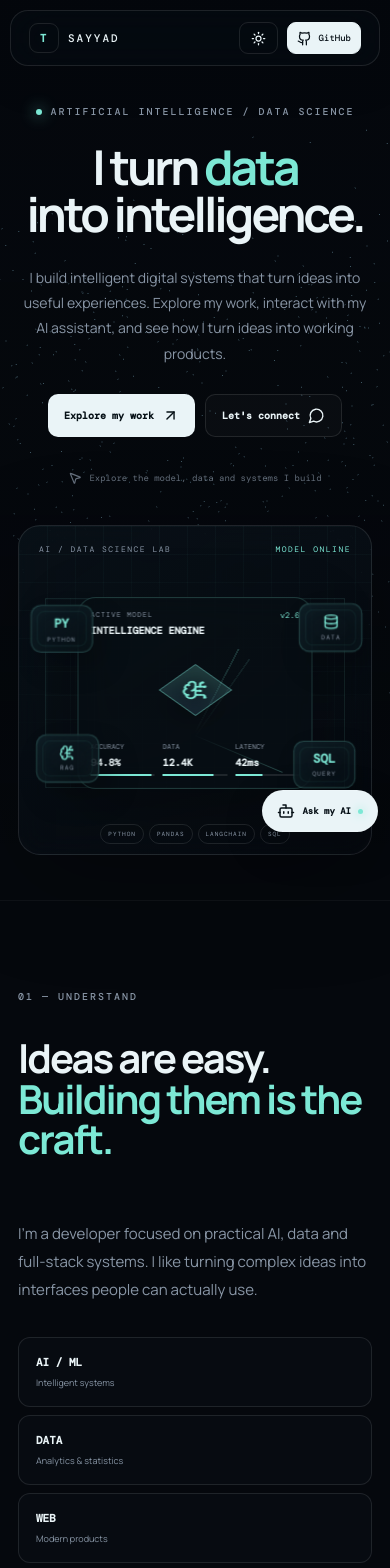
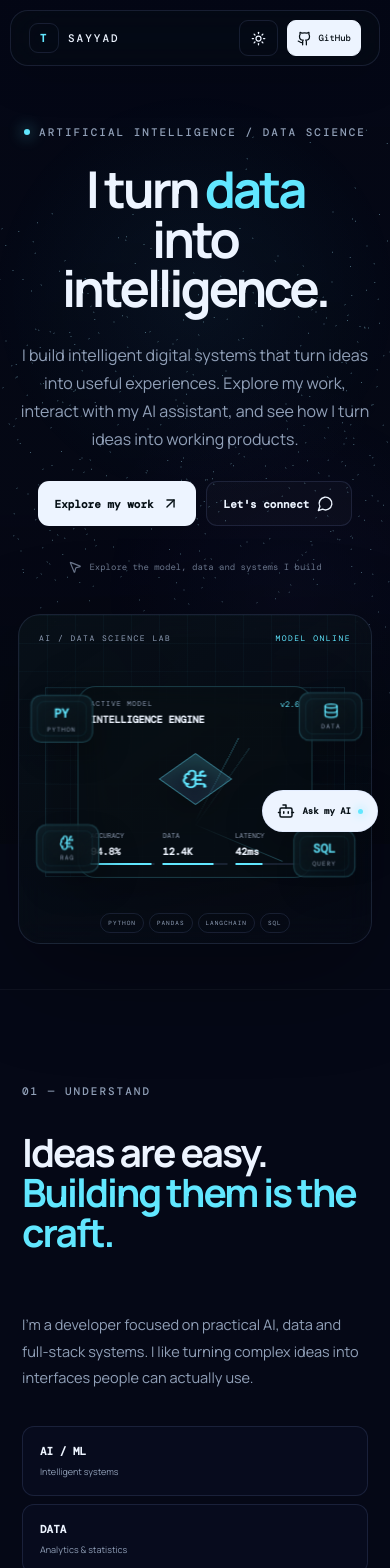
Before and after one commit to tshamshuddinsayyad/portfolio, a React (Vite) app: page / in a window 390 px wide. Shown: the top 1568 px of the page. Built offline with nearby package versions, Linux system fonts and the light colour scheme.

Commit message:
Refresh AI theme colors and improve readability with cursor lighting

```diff
--- a/src/styles.css
+++ b/src/styles.css
@@ -2,17 +2,16 @@
 
 :root{
   font-family:Manrope,system-ui,sans-serif;
-  color:#eaf4f7;
-  background:#05080d;
-  --text:#eaf4f7;--muted:#8996a6;--line:rgba(255,255,255,.10);
-  --accent:#7ce8d5;--accent2:#77a9ff;--panel:rgba(10,15,22,.58);
-  --shadow:0 30px 100px rgba(0,0,0,.25)
+  color:#edf4ff;background:#050816;
+  --text:#edf4ff;--muted:#91a0b8;--line:rgba(151,180,255,.13);
+  --accent:#61e7ff;--accent2:#8b7cff;--panel:rgba(10,15,34,.66);
+  --glow:rgba(97,231,255,.20);--shadow:0 30px 100px rgba(0,0,0,.32)
 }
 [data-theme="light"]{
-  color:#101820;background:#f4f7f7;
-  --text:#101820;--muted:#65717b;--line:rgba(10,25,35,.10);
-  --accent:#087f86;--accent2:#2869bd;--panel:rgba(255,255,255,.66);
-  --shadow:0 25px 80px rgba(35,65,75,.12)
+  color:#101827;background:#f5f7ff;
+  --text:#101827;--muted:#61708a;--line:rgba(46,73,130,.13);
+  --accent:#087fbd;--accent2:#6655d9;--panel:rgba(255,255,255,.78);
+  --glow:rgba(8,127,189,.14);--shadow:0 25px 80px rgba(49,68,115,.13)
 }
 *{box-sizing:border-box}
 html{scroll-behavior:smooth}
@@ -21,7 +20,8 @@ a{color:inherit;text-decoration:none}
 button,input{font:inherit}
 button{cursor:pointer}
 .app{min-height:100vh;position:relative;overflow:hidden;background:transparent}
-.field{position:fixed;inset:0;z-index:0;pointer-events:none;opacity:.82}
+.field{position:fixed;inset:0;z-index:0;pointer-events:none;opacity:.92}
+.field:after{content:"";position:absolute;inset:0;background:radial-gradient(circle at 50% 35%,rgba(97,231,255,.055),transparent 38%),radial-gradient(circle at 75% 70%,rgba(139,124,255,.045),transparent 32%)}
 .field canvas{display:block;width:100%!important;height:100%!important}
 .app:after{content:"";position:fixed;inset:0;z-index:1;pointer-events:none;background:linear-gradient(180deg,rgba(5,8,13,.02),rgba(5,8,13,.12) 60%,rgba(5,8,13,.35))}
 [data-theme="light"] .app:after{background:linear-gradient(180deg,rgba(244,247,247,.02),rgba(244,247,247,.12) 60%,rgba(244,247,247,.28))}
@@ -30,24 +30,24 @@ button{cursor:pointer}
 [data-theme="light"] .nav{background:rgba(255,255,255,.70)}
 .brand{display:flex;align-items:center;gap:9px;font:500 11px "DM Mono";letter-spacing:2px}
 .brand-mark{display:grid;place-items:center;width:30px;height:30px;border:1px solid var(--line);border-radius:9px;color:var(--accent);font-weight:700}
-.navlinks{display:flex;gap:28px;font:500 10px "DM Mono";color:var(--muted)}
+.navlinks{display:flex;gap:28px;font:500 11px "DM Mono";color:var(--muted)}
 .navlinks a:hover{color:var(--text)}
 .nav-right{display:flex;align-items:center;gap:9px}
-.theme-toggle,.nav-cta{border:1px solid var(--line);background:transparent;color:var(--text);height:32px;padding:0 11px;border-radius:9px;display:flex;align-items:center;gap:7px;font:500 9px "DM Mono"}
+.theme-toggle,.nav-cta{border:1px solid var(--line);background:transparent;color:var(--text);height:36px;padding:0 11px;border-radius:9px;display:flex;align-items:center;gap:7px;font:500 9px "DM Mono"}
 .nav-cta{background:var(--text);color:#071017;border-color:var(--text)}
 [data-theme="light"] .nav-cta{background:#101820;color:#fff}
 
 main{position:relative;z-index:5}
 .hero{min-height:100vh;max-width:1180px;margin:auto;padding:150px 28px 70px;display:grid;grid-template-columns:1.05fr .95fr;gap:40px;align-items:center;position:relative}
 .hero-copy{position:relative;z-index:3}
-.eyebrow,.section-label{font:500 10px "DM Mono";letter-spacing:2px;color:var(--muted)}
+.eyebrow,.section-label{font:500 11px "DM Mono";letter-spacing:2px;color:var(--muted)}
 .eyebrow{display:flex;align-items:center;gap:9px;margin-bottom:25px}
 .status-dot{width:6px;height:6px;border-radius:50%;background:var(--accent);box-shadow:0 0 15px var(--accent)}
 .hero h1{font-size:clamp(54px,7vw,92px);line-height:.98;letter-spacing:-5px;margin:0;max-width:850px}
 em{font-style:normal;color:var(--accent)}
-.hero p{max-width:650px;color:var(--muted);font-size:16px;line-height:1.8;margin:28px 0}
+.hero p{max-width:650px;color:var(--muted);font-size:17px;line-height:1.75;margin:28px 0}
 .hero-actions,.contact-actions{display:flex;gap:10px;flex-wrap:wrap}
-.primary,.secondary{display:inline-flex;align-items:center;justify-content:center;gap:8px;padding:12px 16px;border-radius:10px;font:600 10px "DM Mono";transition:.25s}
+.primary,.secondary{display:inline-flex;align-items:center;justify-content:center;gap:8px;padding:13px 17px;border-radius:11px;font:600 11px "DM Mono";transition:.25s}
 .primary{background:var(--text);color:#061016}
 .secondary{border:1px solid var(--line);background:rgba(255,255,255,.025)}
 .primary:hover,.secondary:hover{transform:translateY(-2px)}
@@ -76,11 +76,11 @@ em{font-style:normal;color:var(--accent)}
 .project-grid{display:grid;grid-template-columns:repeat(3,1fr);gap:12px}
 .project-card{min-height:400px;border:1px solid var(--line);border-radius:20px;padding:25px;position:relative;overflow:hidden;background:rgba(255,255,255,.025);transition:.35s}
 [data-theme="light"] .project-card{background:rgba(255,255,255,.48)}
-.project-card:hover{transform:translateY(-8px);border-color:rgba(124,232,213,.38);box-shadow:var(--shadow)}
+.project-card:hover{transform:translateY(-8px);border-color:rgba(97,231,255,.38);box-shadow:var(--shadow)}
 .project-number{position:absolute;right:22px;top:20px;color:var(--muted);font:9px "DM Mono"}
 .project-icon{width:48px;height:48px;border:1px solid var(--line);border-radius:13px;display:grid;place-items:center;color:var(--accent);margin-bottom:28px}
 .project-type{font:8px "DM Mono";color:var(--muted);letter-spacing:1.4px}
-.project-card h3{font-size:23px;line-height:1.15;margin:12px 0}
+.project-card h3{font-size:25px;line-height:1.15;margin:12px 0}
 .project-card p{font-size:12px;line-height:1.75;color:var(--muted);min-height:88px}
 .tags{display:flex;flex-wrap:wrap;gap:6px;margin:20px 0}
 .tags span{font:8px "DM Mono";padding:6px 8px;border:1px solid var(--line);border-radius:999px;color:var(--muted)}
@@ -109,7 +109,7 @@ em{font-style:normal;color:var(--accent)}
 
 .contact-box{border:1px solid var(--line);border-radius:24px;padding:55px;background:rgba(255,255,255,.025);box-shadow:var(--shadow);position:relative;overflow:hidden}
 [data-theme="light"] .contact-box{background:rgba(255,255,255,.52)}
-.contact-box:after{content:"";position:absolute;width:360px;height:360px;border-radius:50%;right:-100px;bottom:-180px;border:1px solid var(--line);box-shadow:0 0 0 60px rgba(124,232,213,.025),0 0 0 120px rgba(124,232,213,.018)}
+.contact-box:after{content:"";position:absolute;width:360px;height:360px;border-radius:50%;right:-100px;bottom:-180px;border:1px solid var(--line);box-shadow:0 0 0 60px rgba(97,231,255,.025),0 0 0 120px rgba(97,231,255,.018)}
 .contact-box h2{margin:28px 0 10px}.contact-box>p{max-width:650px;margin-bottom:28px}
 
 footer{position:relative;z-index:5;max-width:1180px;margin:auto;padding:28px;color:var(--muted);display:flex;justify-content:space-between;border-top:1px solid var(--line);font:8px "DM Mono";letter-spacing:1px}
@@ -118,7 +118,7 @@ footer{position:relative;z-index:5;max-width:1180px;margin:auto;padding:28px;col
 .chat-fab i{width:5px;height:5px;border-radius:50%;background:var(--accent);box-shadow:0 0 10px var(--accent)}
 .chat-panel{position:fixed;z-index:31;right:22px;bottom:75px;width:min(390px,calc(100vw - 28px));height:560px;border:1px solid var(--line);border-radius:18px;background:rgba(7,12,18,.92);backdrop-filter:blur(22px);box-shadow:var(--shadow);display:flex;flex-direction:column;overflow:hidden}
 [data-theme="light"] .chat-panel{background:rgba(250,252,252,.94)}
-.chat-head{padding:15px;border-bottom:1px solid var(--line);display:flex;justify-content:space-between;gap:10px}.chat-head b{display:flex;align-items:center;gap:6px;font:600 10px "DM Mono"}.chat-head b svg{color:var(--accent)}.chat-head small{display:block;color:var(--muted);font-size:9px;margin-top:5px}.chat-head-actions{display:flex;gap:5px}.chat-head-actions button{border:1px solid var(--line);background:transparent;color:var(--text);border-radius:7px;padding:5px 7px;font:8px "DM Mono"}.search-toggle.active{color:var(--accent);border-color:rgba(124,232,213,.3)}
+.chat-head{padding:15px;border-bottom:1px solid var(--line);display:flex;justify-content:space-between;gap:10px}.chat-head b{display:flex;align-items:center;gap:6px;font:600 10px "DM Mono"}.chat-head b svg{color:var(--accent)}.chat-head small{display:block;color:var(--muted);font-size:9px;margin-top:5px}.chat-head-actions{display:flex;gap:5px}.chat-head-actions button{border:1px solid var(--line);background:transparent;color:var(--text);border-radius:7px;padding:5px 7px;font:8px "DM Mono"}.search-toggle.active{color:var(--accent);border-color:rgba(97,231,255,.3)}
 .quick-prompts{display:flex;gap:6px;overflow:auto;padding:10px;border-bottom:1px solid var(--line)}.quick-prompts button{white-space:nowrap;border:1px solid var(--line);background:transparent;color:var(--muted);border-radius:999px;padding:6px 8px;font-size:8px}
 .chat-body{flex:1;overflow:auto;padding:13px}.chat-message{margin-bottom:11px}.bubble{max-width:88%;padding:10px 12px;border-radius:12px;font-size:11px;line-height:1.55;white-space:pre-wrap}.bubble.assistant{background:rgba(255,255,255,.06);color:var(--text)}.bubble.user{margin-left:auto;background:var(--accent);color:#061016}.sources{display:grid;gap:3px;margin-top:5px}.sources span{font:8px "DM Mono";color:var(--muted)}.sources a{font-size:8px;color:var(--accent2)}.typing span{margin-left:5px;animation:blink 1s infinite}
 .chat-input{display:flex;gap:7px;padding:10px;border-top:1px solid var(--line)}.chat-input input{flex:1;min-width:0;border:1px solid var(--line);background:transparent;color:var(--text);outline:0;border-radius:9px;padding:10px;font-size:11px}.chat-input button{width:38px;border:0;border-radius:9px;background:var(--accent);color:#061016}
@@ -141,22 +141,22 @@ footer{position:relative;z-index:5;max-width:1180px;margin:auto;padding:28px;col
   --mx:0;--my:0;perspective:900px;
 }
 [data-theme="light"] .ai-lab{background:linear-gradient(145deg,rgba(255,255,255,.82),rgba(232,243,245,.5))}
-.ai-lab:before{content:"";position:absolute;inset:0;background:linear-gradient(rgba(124,232,213,.035) 1px,transparent 1px),linear-gradient(90deg,rgba(124,232,213,.035) 1px,transparent 1px);background-size:28px 28px;mask-image:linear-gradient(to bottom,black,transparent 85%)}
+.ai-lab:before{content:"";position:absolute;inset:0;background:linear-gradient(rgba(97,231,255,.035) 1px,transparent 1px),linear-gradient(90deg,rgba(97,231,255,.035) 1px,transparent 1px);background-size:28px 28px;mask-image:linear-gradient(to bottom,black,transparent 85%)}
 .lab-top{position:absolute;z-index:8;top:18px;left:20px;right:20px;display:flex;justify-content:space-between;font:8px "DM Mono";letter-spacing:1.5px;color:var(--muted)}
 .lab-top i{font-style:normal;color:var(--accent)}
-.lab-grid{position:absolute;width:300px;height:190px;left:50%;top:51%;transform:translate(-50%,-50%) rotateX(calc(var(--my) * -5deg)) rotateY(calc(var(--mx) * 5deg));border:1px solid rgba(124,232,213,.10);background:linear-gradient(rgba(124,232,213,.025) 1px,transparent 1px),linear-gradient(90deg,rgba(124,232,213,.025) 1px,transparent 1px);background-size:24px 24px;transition:transform .18s ease-out}
-.model-card{position:absolute;z-index:4;width:280px;left:50%;top:51%;transform:translate(calc(-50% + var(--mx) * 10px),calc(-50% + var(--my) * 7px)) rotateX(calc(var(--my) * -3deg)) rotateY(calc(var(--mx) * 3deg));padding:16px;border:1px solid rgba(124,232,213,.2);border-radius:18px;background:rgba(7,14,20,.72);backdrop-filter:blur(16px);box-shadow:0 25px 70px rgba(0,0,0,.28);transition:transform .18s ease-out}
+.lab-grid{position:absolute;width:300px;height:190px;left:50%;top:51%;transform:translate(-50%,-50%) rotateX(calc(var(--my) * -5deg)) rotateY(calc(var(--mx) * 5deg));border:1px solid rgba(97,231,255,.10);background:linear-gradient(rgba(97,231,255,.025) 1px,transparent 1px),linear-gradient(90deg,rgba(97,231,255,.025) 1px,transparent 1px);background-size:24px 24px;transition:transform .18s ease-out}
+.model-card{position:absolute;z-index:4;width:280px;left:50%;top:51%;transform:translate(calc(-50% + var(--mx) * 10px),calc(-50% + var(--my) * 7px)) rotateX(calc(var(--my) * -3deg)) rotateY(calc(var(--mx) * 3deg));padding:16px;border:1px solid rgba(97,231,255,.2);border-radius:18px;background:rgba(7,14,20,.72);backdrop-filter:blur(16px);box-shadow:0 25px 70px rgba(0,0,0,.28);transition:transform .18s ease-out}
 [data-theme="light"] .model-card{background:rgba(255,255,255,.75)}
 .model-head{display:flex;justify-content:space-between;gap:10px}.model-head small{display:block;font:7px "DM Mono";color:var(--muted);letter-spacing:1px}.model-head b{display:block;margin-top:5px;font:600 10px "DM Mono"}.model-head>span{font:8px "DM Mono";color:var(--accent)}
 .model-stage{height:145px;position:relative;display:grid;place-items:center;transform-style:preserve-3d}
-.model-core{width:64px;height:64px;border:1px solid rgba(124,232,213,.5);background:linear-gradient(145deg,rgba(124,232,213,.18),rgba(119,169,255,.08));color:var(--accent);display:grid;place-items:center;transform:translate3d(calc(var(--mx) * 8px),calc(var(--my) * 6px),30px) rotateX(45deg) rotateZ(45deg);box-shadow:14px 18px 35px rgba(0,0,0,.22),inset 0 0 22px rgba(124,232,213,.08);transition:transform .16s ease-out}
+.model-core{width:64px;height:64px;border:1px solid rgba(97,231,255,.5);background:linear-gradient(145deg,rgba(97,231,255,.18),rgba(139,124,255,.08));color:var(--accent);display:grid;place-items:center;transform:translate3d(calc(var(--mx) * 8px),calc(var(--my) * 6px),30px) rotateX(45deg) rotateZ(45deg);box-shadow:14px 18px 35px rgba(0,0,0,.22),inset 0 0 22px rgba(97,231,255,.08);transition:transform .16s ease-out}
 .model-core svg{transform:rotate(-45deg)}
 .core-line{position:absolute;width:1px;height:95px;background:linear-gradient(var(--accent),transparent);opacity:.22;transform-origin:bottom;animation:coreFloat 3.4s ease-in-out infinite}
 .line-a{transform:rotate(35deg)}.line-b{transform:rotate(155deg);animation-delay:.7s}.line-c{transform:rotate(275deg);animation-delay:1.4s}
 .model-metrics{display:grid;grid-template-columns:repeat(3,1fr);gap:8px}.model-metrics div{min-width:0}.model-metrics span{display:block;font:7px "DM Mono";color:var(--muted)}.model-metrics b{display:block;margin:5px 0;font:600 10px "DM Mono"}.model-metrics u{display:block;height:2px;background:var(--line);text-decoration:none}.model-metrics u i{display:block;height:100%;background:var(--accent)}
-.float-3d{position:absolute;z-index:7;width:76px;height:54px;border:1px solid rgba(124,232,213,.25);border-radius:10px;background:linear-gradient(145deg,rgba(14,28,36,.9),rgba(7,14,20,.66));backdrop-filter:blur(10px);box-shadow:10px 14px 28px rgba(0,0,0,.22),inset 0 0 18px rgba(124,232,213,.04);display:flex;flex-direction:column;align-items:center;justify-content:center;gap:3px;font-family:"DM Mono";transform-style:preserve-3d;transition:transform .18s ease-out;animation:floatIdle 4.5s ease-in-out infinite}
+.float-3d{position:absolute;z-index:7;width:76px;height:54px;border:1px solid rgba(97,231,255,.25);border-radius:10px;background:linear-gradient(145deg,rgba(14,28,36,.9),rgba(7,14,20,.66));backdrop-filter:blur(10px);box-shadow:10px 14px 28px rgba(0,0,0,.22),inset 0 0 18px rgba(97,231,255,.04);display:flex;flex-direction:column;align-items:center;justify-content:center;gap:3px;font-family:"DM Mono";transform-style:preserve-3d;transition:transform .18s ease-out;animation:floatIdle 4.5s ease-in-out infinite}
 [data-theme="light"] .float-3d{background:linear-gradient(145deg,rgba(255,255,255,.92),rgba(232,243,245,.72))}
-.float-3d:after{content:"";position:absolute;inset:5px;border:1px solid rgba(124,232,213,.08);border-radius:7px;transform:translateZ(-8px)}
+.float-3d:after{content:"";position:absolute;inset:5px;border:1px solid rgba(97,231,255,.08);border-radius:7px;transform:translateZ(-8px)}
 .float-3d b{font-size:12px;color:var(--accent)}.float-3d svg{color:var(--accent)}.float-3d span{font-size:6px;color:var(--muted);letter-spacing:1px}
 .item-python{left:9%;top:27%;transform:translate3d(calc(var(--mx) * 22px),calc(var(--my) * 18px),35px) rotateX(calc(var(--my) * -12deg)) rotateY(calc(var(--mx) * 16deg));animation-delay:-1s}
 .item-data{right:8%;top:26%;transform:translate3d(calc(var(--mx) * -25px),calc(var(--my) * 15px),50px) rotateX(calc(var(--my) * -14deg)) rotateY(calc(var(--mx) * -18deg));animation-delay:-2.3s}
@@ -173,3 +173,30 @@ footer{position:relative;z-index:5;max-width:1180px;margin:auto;padding:28px;col
  .float-3d{width:60px;height:46px}.item-python{left:5%;top:26%}.item-data{right:5%;top:25%}.item-rag{left:7%;bottom:23%}.item-sql{right:6%;bottom:21%}
  .lab-bottom{gap:5px;flex-wrap:wrap;bottom:10px}.lab-bottom span{font-size:6px}.signal-line{display:none}
 }
+
+/* Mouse-following soft light for readable interactive panels */
+.project-card,.skill-group,.learning-cards article,.contact-box,.language-bar,.mini-stats > div{
+  position:relative;overflow:hidden;
+}
+.project-card:before,.skill-group:before,.learning-cards article:before,.contact-box:before,.language-bar:before,.mini-stats > div:before{
+  content:"";position:absolute;inset:0;pointer-events:none;border-radius:inherit;
+  background:radial-gradient(180px circle at var(--glow-x,50%) var(--glow-y,50%),var(--glow),transparent 72%);
+  opacity:0;transition:opacity .28s ease;
+}
+.project-card:hover:before,.skill-group:hover:before,.learning-cards article:hover:before,.contact-box:hover:before,.language-bar:hover:before,.mini-stats > div:hover:before{opacity:1}
+.project-card:hover,.skill-group:hover,.learning-cards article:hover,.contact-box:hover,.language-bar:hover,.mini-stats > div:hover{
+  border-color:rgba(97,231,255,.30);
+  box-shadow:0 18px 55px rgba(0,0,0,.16),0 0 28px rgba(97,231,255,.08);
+}
+.project-card > *,.skill-group > *,.learning-cards article > *,.contact-box > *,.language-bar > *,.mini-stats > div > *{position:relative;z-index:1}
+
+@media(max-width:760px){
+  .hero{grid-template-columns:1fr;padding-top:125px}
+  .hero h1{font-size:clamp(46px,13vw,70px);letter-spacing:-3px}
+  .hero p{font-size:16px}
+  .section{padding:95px 22px}
+  .section h2{font-size:clamp(36px,10vw,54px)}
+  .project-card h3{font-size:22px}
+  .project-card p,.section p{font-size:14.5px}
+  .navlinks{display:none}
+}
```
